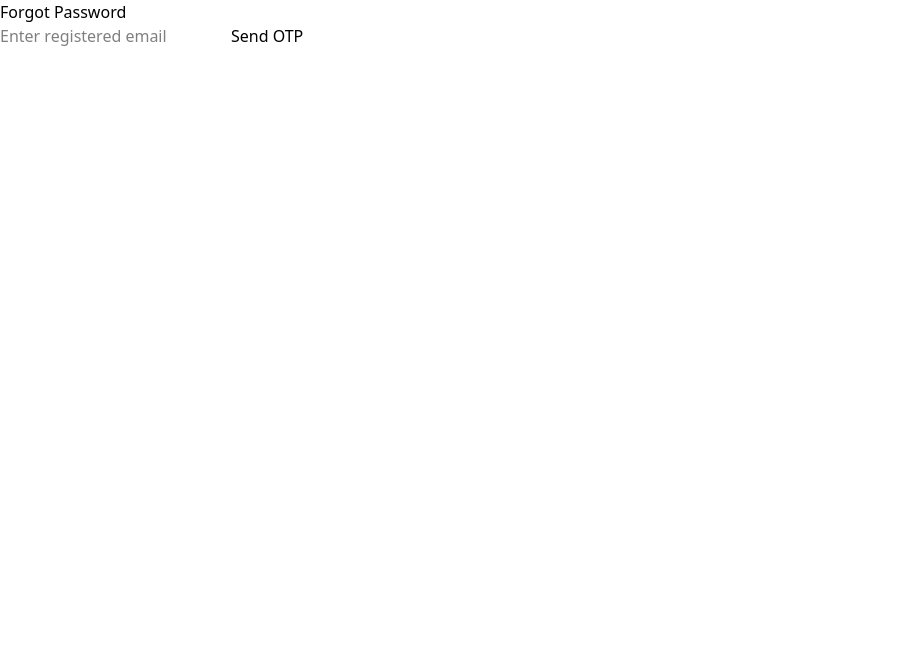
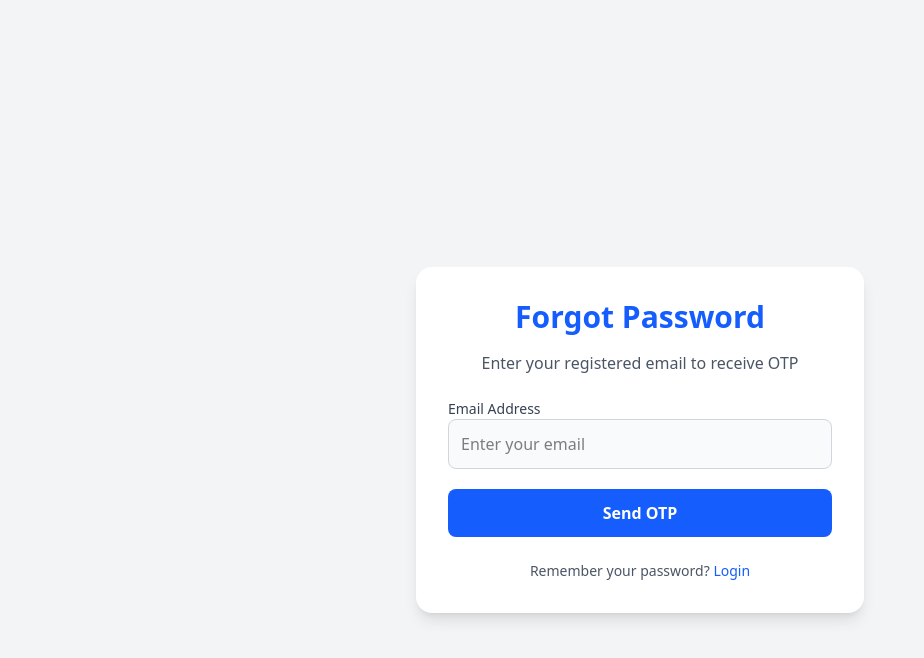
Before and after one commit to coAyush/DeveloperToolsApiProject, a React (Vite) app in the folder FrontEnd/: page /forgot in a window 1280 px wide. Shown: the top 658 px of the page, without its empty margins (0-924 px from the left). Built offline with nearby package versions, Linux system fonts and the light colour scheme.

Commit message:
Update ForgotPassword.jsx

```diff
--- a/FrontEnd/src/pages/ForgotPassword.jsx
+++ b/FrontEnd/src/pages/ForgotPassword.jsx
@@ -1,165 +1,215 @@
-import React, { useState } from "react";
+import { useState } from "react";
+import toast from "react-hot-toast";
 import axios from "axios";
-import toast from "react-hot-toast";
+import { Link, useNavigate } from "react-router-dom";
 
-const API = "http://localhost:8080/DeveloperToolsApiProject/api/auth";
+const API_AUTH_BASE =
+  "http://localhost:8080/DeveloperToolsApiProject/api/auth";
 
-export default function ForgotPasswordFlow() {
-  const [step, setStep] = useState("forgot"); // forgot | verify | reset
+const ForgotPassword = () => {
+  const navigate = useNavigate();
+
+  // STEP CONTROL
+  const [step, setStep] = useState(1); // 1=email, 2=otp, 3=password
+
+  // DATA
   const [email, setEmail] = useState("");
   const [otp, setOtp] = useState("");
-  const [password, setPassword] = useState("");
+  const [newPassword, setNewPassword] = useState("");
+
+  // UI STATE
   const [loading, setLoading] = useState(false);
 
-  // ============================
-  // 1️⃣ SEND OTP
-  // ============================
-  const sendOtp = async () => {
+  // ================= STEP 1: REQUEST OTP =================
+  const sendOtp = async (e) => {
+    e.preventDefault();
     setLoading(true);
+
     try {
       const { data } = await axios.post(
-        `${API}/request-otp`,
-        { email },
-        { withCredentials: true }
+        `${API_AUTH_BASE}/request-otp`,
+        { email }
       );
-      toast.success(data.message);
-      setStep("verify");
+
+      toast.success(data.message || "OTP sent to your email");
+      setStep(2);
     } catch (err) {
-      toast.error(err?.response?.data?.message || "Failed to send OTP");
+      toast.error(err?.response?.data?.message || "Email not registered");
+    } finally {
+      setLoading(false);
     }
-    setLoading(false);
   };
 
-  // ============================
-  // 2️⃣ VERIFY OTP
-  // ============================
-  const verifyOtp = async () => {
+  // ================= STEP 2: VERIFY OTP =================
+  const verifyOtp = async (e) => {
+    e.preventDefault();
     setLoading(true);
+
+    try {
+      await axios.post(`${API_AUTH_BASE}/verify-otp`, {
+        email,
+        otp,
+      });
+
+      toast.success("OTP verified");
+      setStep(3);
+    } catch (err) {
+      toast.error(err?.response?.data?.message || "Invalid OTP");
+    } finally {
+      setLoading(false);
+    }
+  };
+
+  // ================= STEP 3: RESET PASSWORD =================
+  const resetPassword = async (e) => {
+    e.preventDefault();
+    setLoading(true);
+
     try {
       const { data } = await axios.post(
-        `${API}/verify-otp`,
-        { email, otp },
-        { withCredentials: true }
+        `${API_AUTH_BASE}/reset-password`,
+        {
+          email,
+          newPassword,
+        }
       );
 
-      if (data.valid) {
-        toast.success("OTP verified!");
-        setStep("reset");
-      }
+      toast.success(data.message || "Password updated successfully");
+      navigate("/login");
     } catch (err) {
-      toast.error(err?.response?.data?.message || "Invalid OTP");
+      toast.error(err?.response?.data?.message || "Reset failed");
+    } finally {
+      setLoading(false);
     }
-    setLoading(false);
   };
 
-  // ============================
-  // 3️⃣ RESET PASSWORD
-  // ============================
-  const resetPassword = async () => {
-    setLoading(true);
-    try {
-      const { data } = await axios.post(
-        `${API}/reset-password`,
-        { email, newPassword: password },
-        { withCredentials: true }
-      );
+  return (
+    <div className="flex justify-center items-center min-h-screen bg-gray-100 px-4">
+      <div className="w-full max-w-md bg-white p-8 rounded-2xl shadow-lg mt-20">
+        <h2 className="text-3xl font-bold text-center text-blue-600 mb-4">
+          Forgot Password
+        </h2>
 
-      toast.success(data.message);
-      setStep("done");
-    } catch (err) {
-      toast.error("Failed to update password");
-    }
-    setLoading(false);
-  };
+        {/* ================= STEP 1: EMAIL ================= */}
+        {step === 1 && (
+          <>
+            <p className="text-center text-gray-600 mb-6">
+              Enter your registered email to receive OTP
+            </p>
 
-  // ---------------------------------------------------
-  // SCREEN 1: ENTER EMAIL (SEND OTP)
-  // ---------------------------------------------------
-  if (step === "forgot") {
-    return (
-      <div className="page">
-        <h1>Forgot Password</h1>
+            <form className="space-y-5" onSubmit={sendOtp}>
+              <div>
+                <label className="block text-sm font-medium text-gray-700">
+                  Email Address
+                </label>
+                <input
+                  type="email"
+                  required
+                  value={email}
+                  onChange={(e) => setEmail(e.target.value)}
+                  placeholder="Enter your email"
+                  className="w-full p-3 border border-gray-300 rounded-lg bg-gray-50"
+                />
+              </div>
 
-        <input
-          type="email"
-          placeholder="Enter registered email"
-          value={email}
-          onChange={(e) => setEmail(e.target.value)}
-        />
+              <button
+                type="submit"
+                disabled={loading}
+                className={`w-full py-3 text-white font-semibold rounded-lg ${
+                  loading
+                    ? "bg-gray-400 cursor-not-allowed"
+                    : "bg-blue-600 hover:bg-blue-700"
+                }`}
+              >
+                {loading ? "Sending OTP..." : "Send OTP"}
+              </button>
+            </form>
+          </>
+        )}
 
-        <button onClick={sendOtp} disabled={loading || !email}>
-          {loading ? "Sending..." : "Send OTP"}
-        </button>
+        {/* ================= STEP 2: OTP ================= */}
+        {step === 2 && (
+          <>
+            <p className="text-center text-gray-600 mb-6">
+              Enter the OTP sent to <b>{email}</b>
+            </p>
+
+            <form className="space-y-5" onSubmit={verifyOtp}>
+              <div>
+                <label className="block text-sm font-medium text-gray-700">
+                  OTP
+                </label>
+                <input
+                  type="text"
+                  required
+                  value={otp}
+                  onChange={(e) => setOtp(e.target.value)}
+                  placeholder="Enter OTP"
+                  className="w-full p-3 border border-gray-300 rounded-lg bg-gray-50"
+                />
+              </div>
+
+              <button
+                type="submit"
+                disabled={loading}
+                className={`w-full py-3 text-white font-semibold rounded-lg ${
+                  loading
+                    ? "bg-gray-400 cursor-not-allowed"
+                    : "bg-blue-600 hover:bg-blue-700"
+                }`}
+              >
+                {loading ? "Verifying..." : "Verify OTP"}
+              </button>
+            </form>
+          </>
+        )}
+
+        {/* ================= STEP 3: NEW PASSWORD ================= */}
+        {step === 3 && (
+          <>
+            <p className="text-center text-gray-600 mb-6">
+              Enter your new password
+            </p>
+
+            <form className="space-y-5" onSubmit={resetPassword}>
+              <div>
+                <label className="block text-sm font-medium text-gray-700">
+                  New Password
+                </label>
+                <input
+                  type="password"
+                  required
+                  value={newPassword}
+                  onChange={(e) => setNewPassword(e.target.value)}
+                  placeholder="Enter new password"
+                  className="w-full p-3 border border-gray-300 rounded-lg bg-gray-50"
+                />
+              </div>
+
+              <button
+                type="submit"
+                disabled={loading}
+                className={`w-full py-3 text-white font-semibold rounded-lg ${
+                  loading
+                    ? "bg-gray-400 cursor-not-allowed"
+                    : "bg-green-600 hover:bg-green-700"
+                }`}
+              >
+                {loading ? "Updating..." : "Reset Password"}
+              </button>
+            </form>
+          </>
+        )}
+
+        <p className="text-center text-sm text-gray-600 mt-6">
+          Remember your password?{" "}
+          <Link to="/login" className="text-blue-600 hover:underline">
+            Login
+          </Link>
+        </p>
       </div>
-    );
-  }
+    </div>
+  );
+};
 
-  // ---------------------------------------------------
-  // SCREEN 2: VERIFY OTP
-  // ---------------------------------------------------
-  if (step === "verify") {
-    return (
-      <div className="page">
-        <h1>Verify OTP</h1>
-
-        <p className="info">OTP sent to {email}</p>
-
-        <input
-          type="text"
-          placeholder="Enter 6-digit OTP"
-          value={otp}
-          onChange={(e) => setOtp(e.target.value)}
-        />
-
-        <button onClick={verifyOtp} disabled={loading || otp.length < 6}>
-          {loading ? "Verifying..." : "Verify OTP"}
-        </button>
-
-        <button className="back" onClick={() => setStep("forgot")}>
-          Go Back
-        </button>
-      </div>
-    );
-  }
-
-  // ---------------------------------------------------
-  // SCREEN 3: RESET PASSWORD
-  // ---------------------------------------------------
-  if (step === "reset") {
-    return (
-      <div className="page">
-        <h1>Reset Password</h1>
-
-        <input
-          type="password"
-          placeholder="Enter new password"
-          value={password}
-          onChange={(e) => setPassword(e.target.value)}
-        />
-
-        <button
-          onClick={resetPassword}
-          disabled={loading || password.trim().length < 4}
-        >
-          {loading ? "Updating..." : "Update Password"}
-        </button>
-      </div>
-    );
-  }
-
-  // ---------------------------------------------------
-  // SCREEN 4: DONE
-  // ---------------------------------------------------
-  if (step === "done") {
-    return (
-      <div className="page">
-        <h1>Password Updated Successfully</h1>
-        <p>You can now login using your new password.</p>
-
-        <button onClick={() => (window.location.href = "/login")}>
-          Go to Login
-        </button>
-      </div>
-    );
-  }
-}
+export default ForgotPassword;
```
